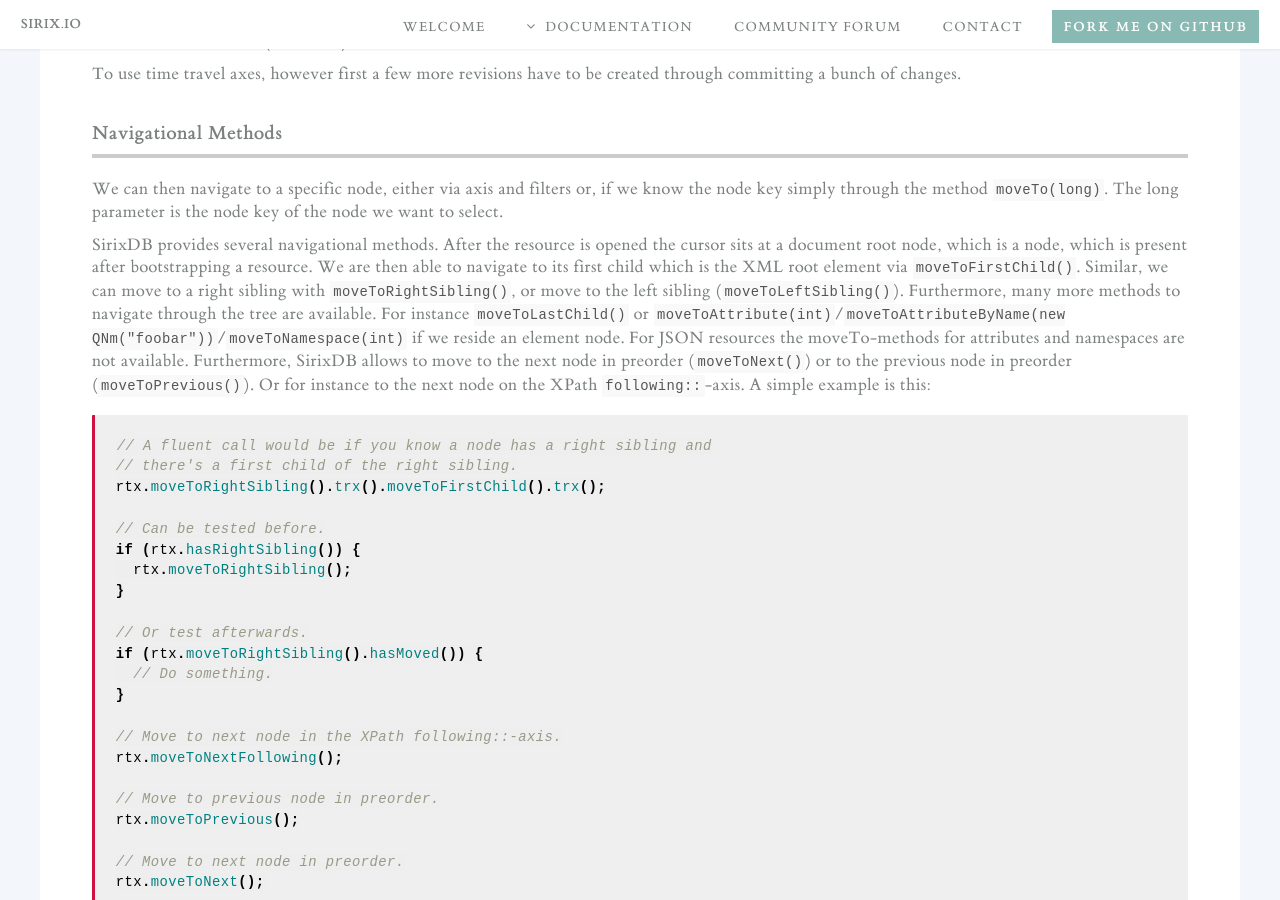
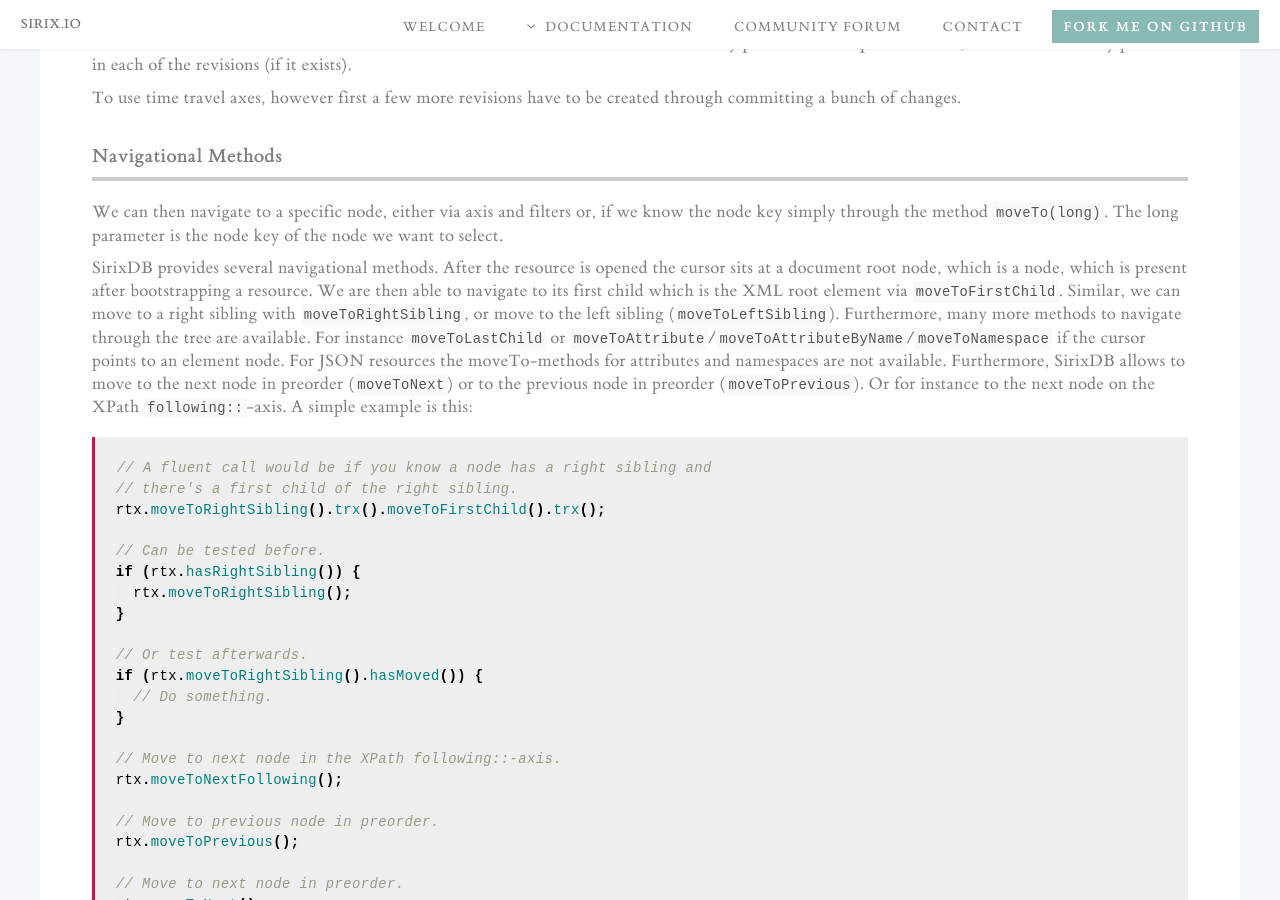
Before and after one commit to sirixdb/sirixdb.github.io, a Jekyll site: the page built from transactional-cursor-api.md, in a window 1280 px wide and 900 px high, scrolled down 11929 px. Built offline with Jekyll 4.4.1, drawn with Linux system fonts in a browser that asks for light colours; our own code applies the rules of GitHub Pages for plain Markdown files; some of the changed text lies outside the part shown.

Commit message:
Update transactional-cursor-api.md

````diff
--- a/transactional-cursor-api.md
+++ b/transactional-cursor-api.md
@@ -362,12 +362,12 @@
     new VisitorDescendantAxis.Builder(rtx).includeSelf()
                                         .visitor(myVisitor)
                                         .build(),
-    new NameFilter(rtx, "foobar")); axis.hasNext();) {
+    new XmlNameFilter(rtx, "foobar")); axis.hasNext();) {
   axis.next();
 }
 ```
 
-and for JSON-resources it's again simply changing the generics argument from `XdmNodeReadOnlyTrx` to `JsonNodeReadOnlyTrx`.
+and for JSON-resources it's again simply changing the generics argument from `XdmNodeReadOnlyTrx` to `JsonNodeReadOnlyTrx` as well as `XmlNameFilter` to `JsonNameFilter`.
 
 Alternatively you could simply stream over your axis (without using the `FilterAxis` at all) and then filter by predicate. `rtx` is a `NodeReadOnlyTrx` in the following example:
 
@@ -483,7 +483,7 @@
 
 We can then navigate to a specific node, either via axis and filters or, if we know the node key simply through the method `moveTo(long)`. The long parameter is the node key of the node we want to select.
 
-SirixDB provides several navigational methods. After the resource is opened the cursor sits at a document root node, which is a node, which is present after bootstrapping a resource. We are then able to navigate to its first child which is the XML root element via `moveToFirstChild()`. Similar, we can move to a right sibling with `moveToRightSibling()`, or move to the left sibling (`moveToLeftSibling()`). Furthermore, many more methods to navigate through the tree are available. For instance `moveToLastChild()` or `moveToAttribute(int)`/`moveToAttributeByName(new QNm("foobar"))`/`moveToNamespace(int)` if we reside an element node. For JSON resources the moveTo-methods for attributes and namespaces are not available. Furthermore, SirixDB allows to move to the next node in preorder (`moveToNext()`) or to the previous node in preorder (`moveToPrevious()`). Or for instance to the next node on the XPath `following::`-axis. A simple example is this:
+SirixDB provides several navigational methods. After the resource is opened the cursor sits at a document root node, which is a node, which is present after bootstrapping a resource. We are then able to navigate to its first child which is the XML root element via `moveToFirstChild`. Similar, we can move to a right sibling with `moveToRightSibling`, or move to the left sibling (`moveToLeftSibling`). Furthermore, many more methods to navigate through the tree are available. For instance `moveToLastChild` or `moveToAttribute`/`moveToAttributeByName`/`moveToNamespace` if the cursor points to an element node. For JSON resources the moveTo-methods for attributes and namespaces are not available. Furthermore, SirixDB allows to move to the next node in preorder (`moveToNext`) or to the previous node in preorder (`moveToPrevious`). Or for instance to the next node on the XPath `following::`-axis. A simple example is this:
 
 ```java
 // A fluent call would be if you know a node has a right sibling and
````
